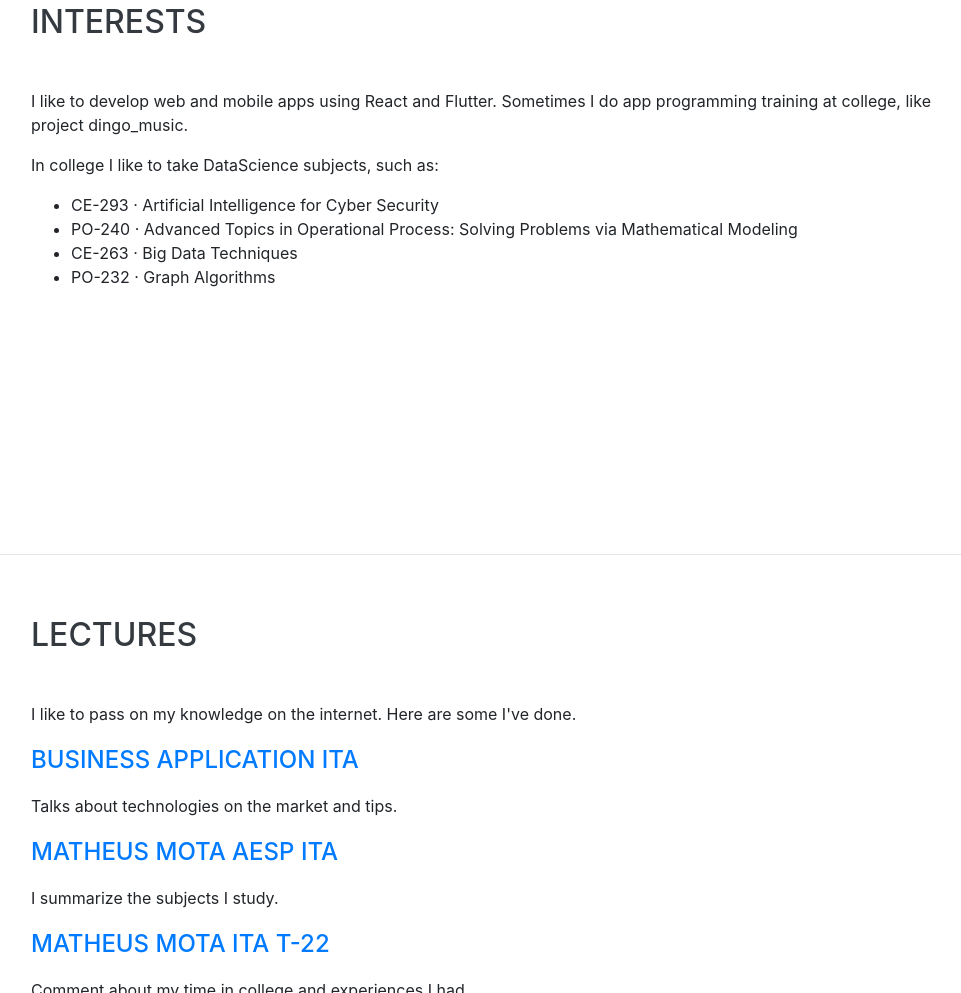
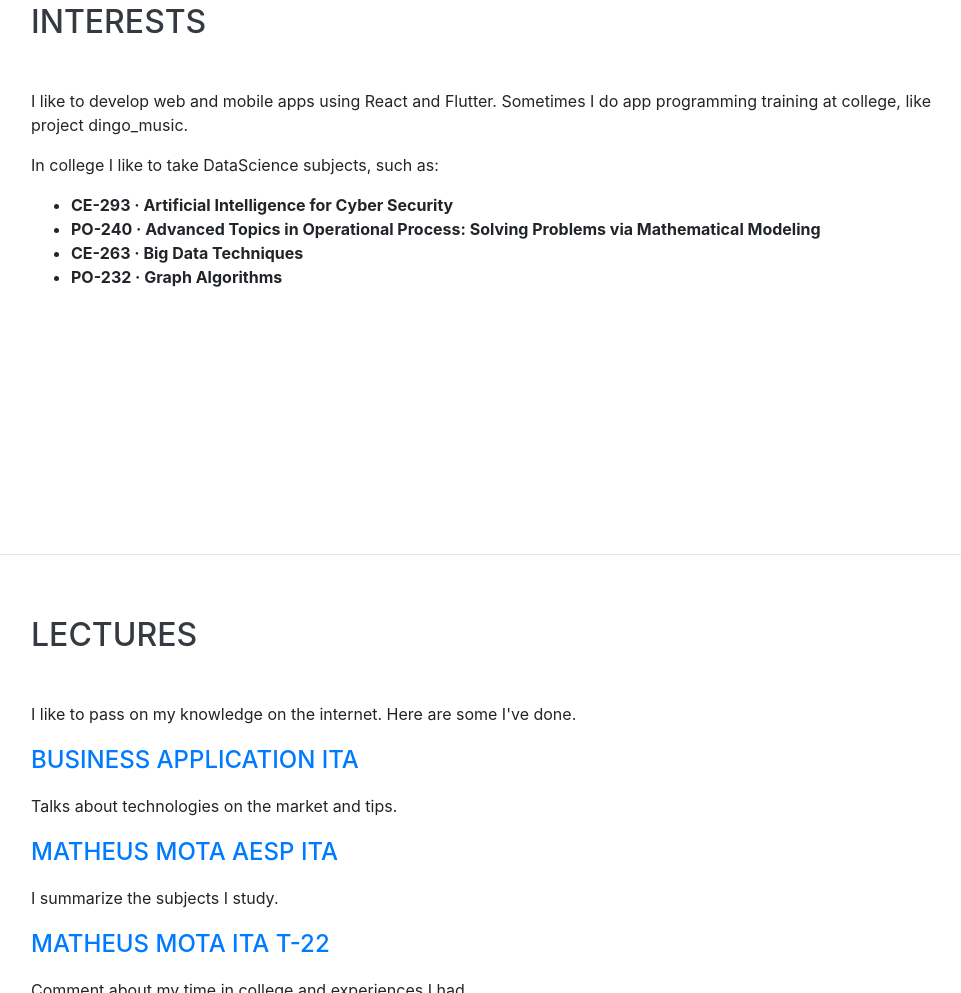
Before and after one commit to Matheus1714/matheusmota, a website with bundled scripts: page index.html in a window 1280 px wide. Shown: the part 3865-4858 px from the top of the page, without its empty margins (289-1250 px from the left). Built offline with nearby package versions, Linux system fonts and the light colour scheme; files whose address does not match are found by name; a web font is replaced by a local one.

Commit message:
add bold

```diff
--- a/index.html
+++ b/index.html
@@ -286,16 +286,16 @@
         </p>
         <ul>
           <li>
-            CE-293 · Artificial Intelligence for Cyber Security
+            <b>CE-293 · Artificial Intelligence for Cyber Security</b>
           </li>
           <li>
-            PO-240 · Advanced Topics in Operational Process: Solving Problems via Mathematical Modeling
+            <b>PO-240 · Advanced Topics in Operational Process: Solving Problems via Mathematical Modeling</b>
           </li>
           <li>
-            CE-263 · Big Data Techniques
+            <b>CE-263 · Big Data Techniques</b>
           </li>
           <li>
-            PO-232 · Graph Algorithms
+            <b>PO-232 · Graph Algorithms</b>
           </li>
         </ul>
       </div>
```
